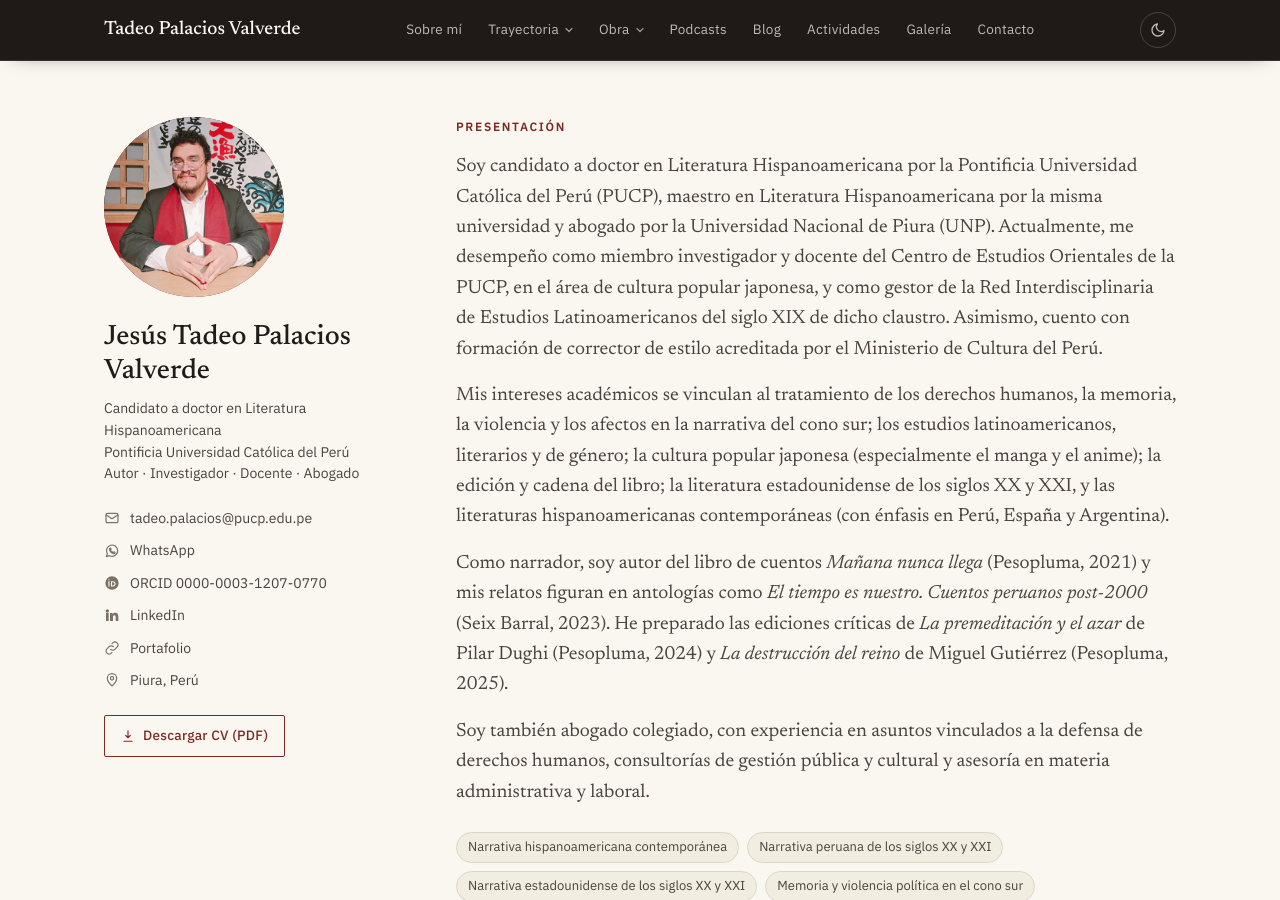
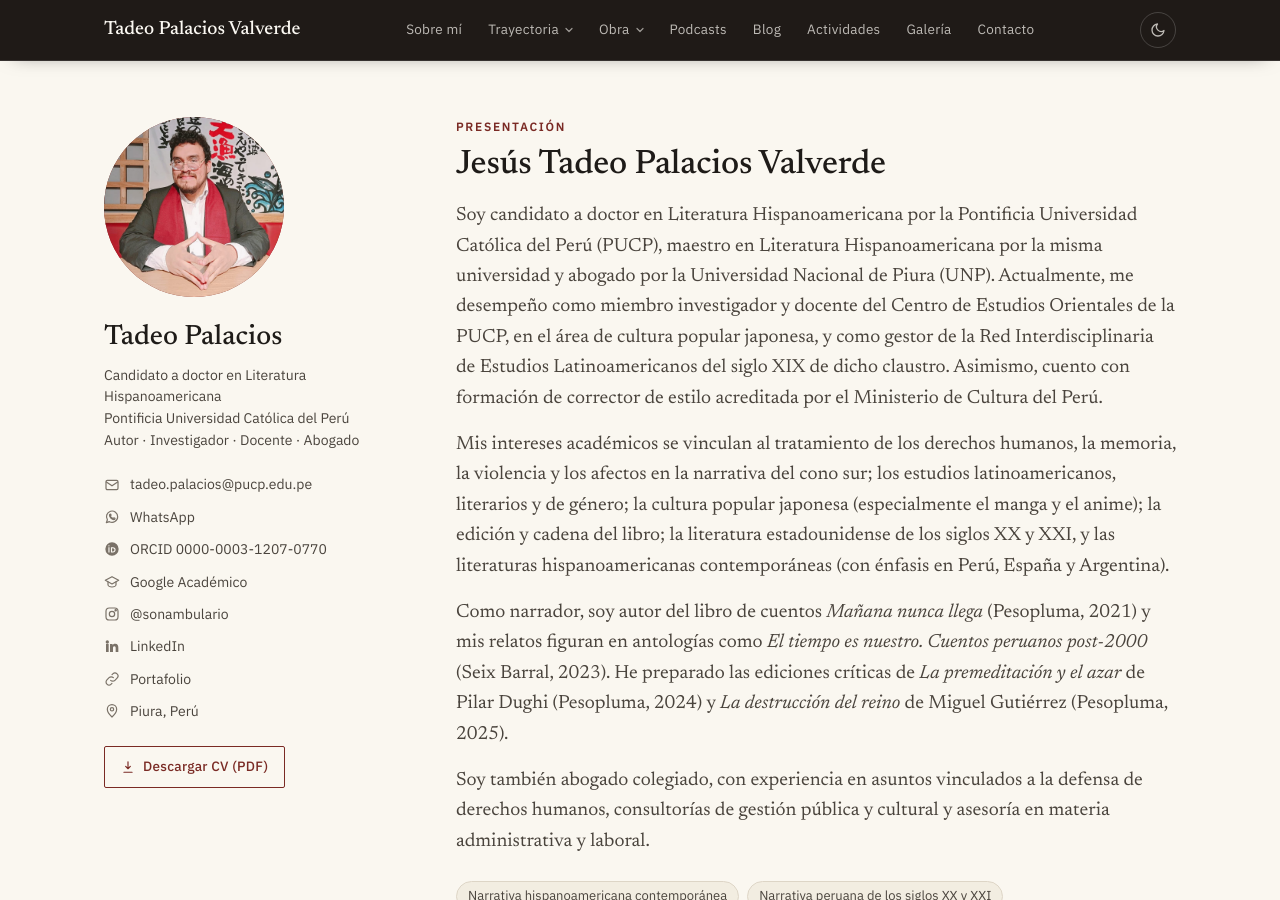
Before and after one commit to jtadeopalacios/jtadeopalacios.github.io, a Jekyll site: the page index.html, which Jekyll copies as it is, in a window 1280 px wide and 900 px high. Built offline with Jekyll 4.4.1, drawn with Linux system fonts in a browser that asks for light colours.

Commit message:
Update index.html

```diff
--- a/index.html
+++ b/index.html
@@ -681,6 +681,14 @@
       <li>
         <svg viewBox="0 0 24 24" fill="currentColor"><path d="M12 2a10 10 0 1 0 0 20 10 10 0 0 0 0-20zM8.3 17.2H6.6V9.3h1.7v7.9zM7.4 8.2a1 1 0 1 1 0-2 1 1 0 0 1 0 2zm3 9V9.3h3c2.6 0 4 1.7 4 3.9 0 2.3-1.6 4-4 4h-3zm1.7-1.5h1.2c1.8 0 2.4-1.3 2.4-2.5 0-1.4-.8-2.5-2.4-2.5h-1.2v5z"/></svg>
         <a href="https://orcid.org/0000-0003-1207-0770" target="_blank" rel="noopener">ORCID 0000-0003-1207-0770</a>
+      </li>
+      <li>
+        <svg viewBox="0 0 24 24" fill="none" stroke="currentColor" stroke-width="1.8" stroke-linecap="round" stroke-linejoin="round"><path d="M12 4 2 9.5 12 15l10-5.5L12 4z"/><path d="M6 11.7v4.6c0 1.5 2.7 3.2 6 3.2s6-1.7 6-3.2v-4.6"/></svg>
+        <a href="https://scholar.google.com/citations?user=0ieccrkAAAAJ&hl=es" target="_blank" rel="noopener">Google Académico</a>
+      </li>
+      <li>
+        <svg viewBox="0 0 24 24" fill="none" stroke="currentColor" stroke-width="1.8"><rect x="3" y="3" width="18" height="18" rx="5"/><circle cx="12" cy="12" r="4"/><circle cx="17.5" cy="6.5" r="1" fill="currentColor"/></svg>
+        <a href="https://www.instagram.com/sonambulario/" target="_blank" rel="noopener">@sonambulario</a>
       </li>
       <li>
         <svg viewBox="0 0 24 24" fill="currentColor"><path d="M4.98 3.5a2.5 2.5 0 1 1 0 5 2.5 2.5 0 0 1 0-5zM3 9h4v12H3zM9 9h3.8v1.7h.1c.5-1 1.8-2 3.8-2 4 0 4.8 2.6 4.8 6V21h-4v-5.6c0-1.3 0-3-1.9-3s-2.1 1.4-2.1 2.9V21H9z"/></svg>
@@ -707,6 +715,7 @@
     <!-- ========== BIODATA ========== -->
     <section id="Biodata" data-title="Biodata">
       <span class="eyebrow">Presentación</span>
+      <h2>Jesús Tadeo Palacios Valverde</h2>
       <p Piura, Perú, 1994.</p>
       <p>Soy candidato a doctor en Literatura Hispanoamericana por la Pontificia Universidad Católica del Perú (PUCP), maestro en Literatura Hispanoamericana por la misma universidad y abogado por la Universidad Nacional de Piura (UNP). Actualmente, me desempeño como miembro investigador y docente del Centro de Estudios Orientales de la PUCP, en el área de cultura popular japonesa, y como gestor de la Red Interdisciplinaria de Estudios Latinoamericanos del siglo XIX de dicho claustro. Asimismo, cuento con formación de corrector de estilo acreditada por el Ministerio de Cultura del Perú.</p>
       <p>Mis intereses académicos se vinculan al tratamiento de los derechos humanos, la memoria, la violencia y los afectos en la narrativa del cono sur; los estudios latinoamericanos, literarios y de género; la cultura popular japonesa (especialmente el manga y el anime); la edición y cadena del libro; la literatura estadounidense de los siglos XX y XXI, y las literaturas hispanoamericanas contemporáneas (con énfasis en Perú, España y Argentina).</p>
@@ -990,13 +999,13 @@
         </div>
       </div>
 
-      <h3 class="label">Crítica</h3>
+      <h3 class="label">Texto de contratapa</h3>
       <blockquote class="quote quote-lg">
         <p>«Ante todo, <em>Mañana nunca llega</em> es un libro que no teme. No teme construir desde los insumos locales: de la Piura bullente, de su habla, mar, desierto, sueños y miedos; su burocracia y estructuras verticales, que son las del país. No teme tampoco explorar zonas grises y los saldos de la violencia del conflicto armado interno, ni teme devolverle a la ficción la posibilidad de inquirir en lo inmediato —hoy dominio de la crónica—, como la memoria del 14N. <em>Mañana nunca llega</em>, primera entrega de Tadeo Palacios, responde a la urgencia de contar historias a partir de la recuperación de la memoria; construye desde un lenguaje que captura la densidad de la experiencia vivida. A partir de modelos mayores como Pilar Dughi y Miguel Gutiérrez, en los que el individuo es hechura de sus vínculos, Palacios recuerda el pacto histórico de la narrativa peruana con su dimensión política, colectiva y humana».</p>
         <footer>Miluska Benavides</footer>
       </blockquote>
 
-      <h3 class="label">Textos de autores que acompañan la edición</h3>
+      <h3 class="label">Opiniones de autores</h3>
       <div class="quotes">
         <blockquote class="quote">
           <p>«"La tarde ya lo inundaba todo con su sangre", escribe Tadeo. La tarde y su promesa agridulce, materna y paterna. Espera, abandono, amor, resistencia, malentendido, pisoteo, lucha. La tarde es ambigua y urgente. La tarde arremete, no es retráctil. Como estos cuentos. Sus colores: rojo fuego; su paisaje: el desierto, el mar y la ciudad; un sabor: tamarindo; y estos lenguajes: la ternura y la cólera. Cada tarde llega a su mañana, Tadeo, pero el mañana nunca llega».</p>
```
Also changed, not shown: other parts of index.html (+8 -8 lines).
